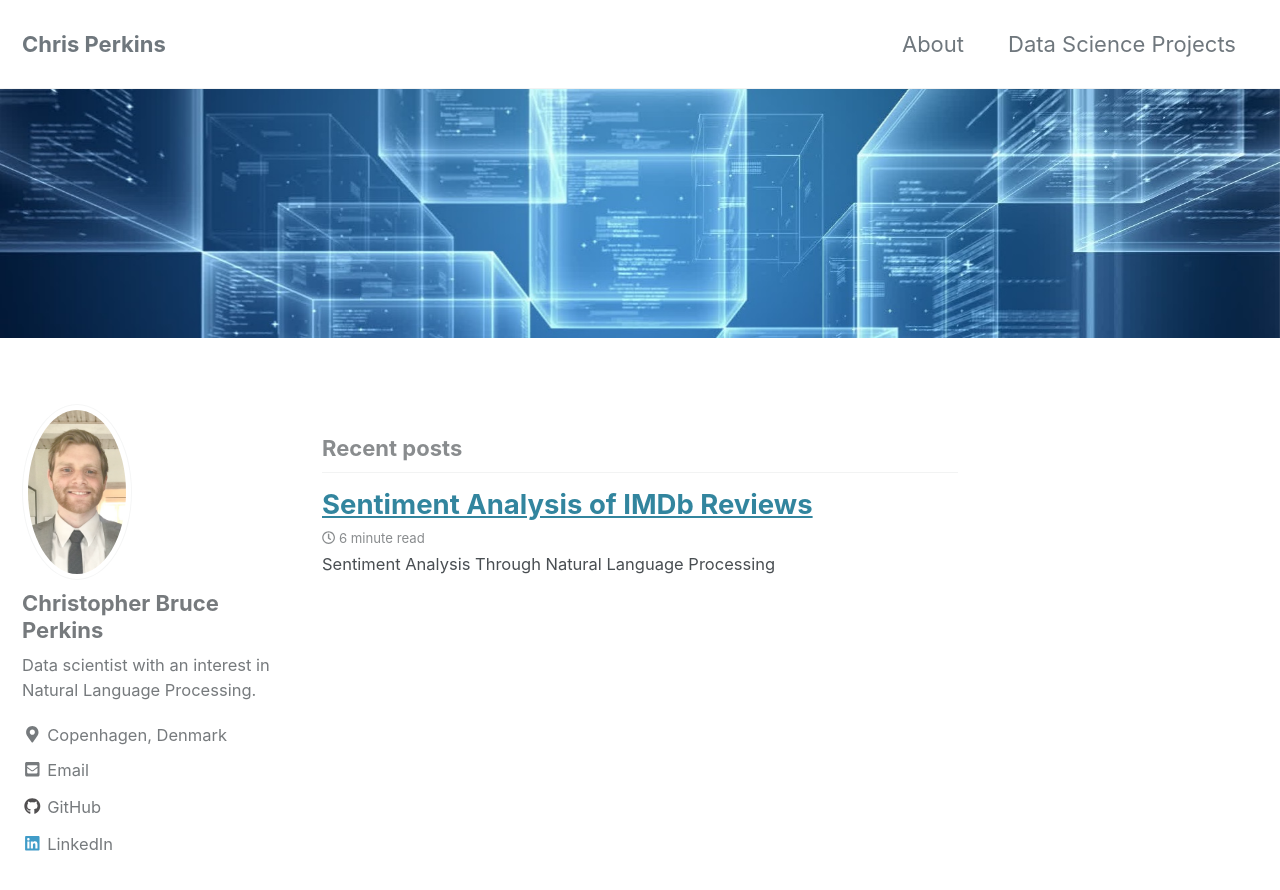
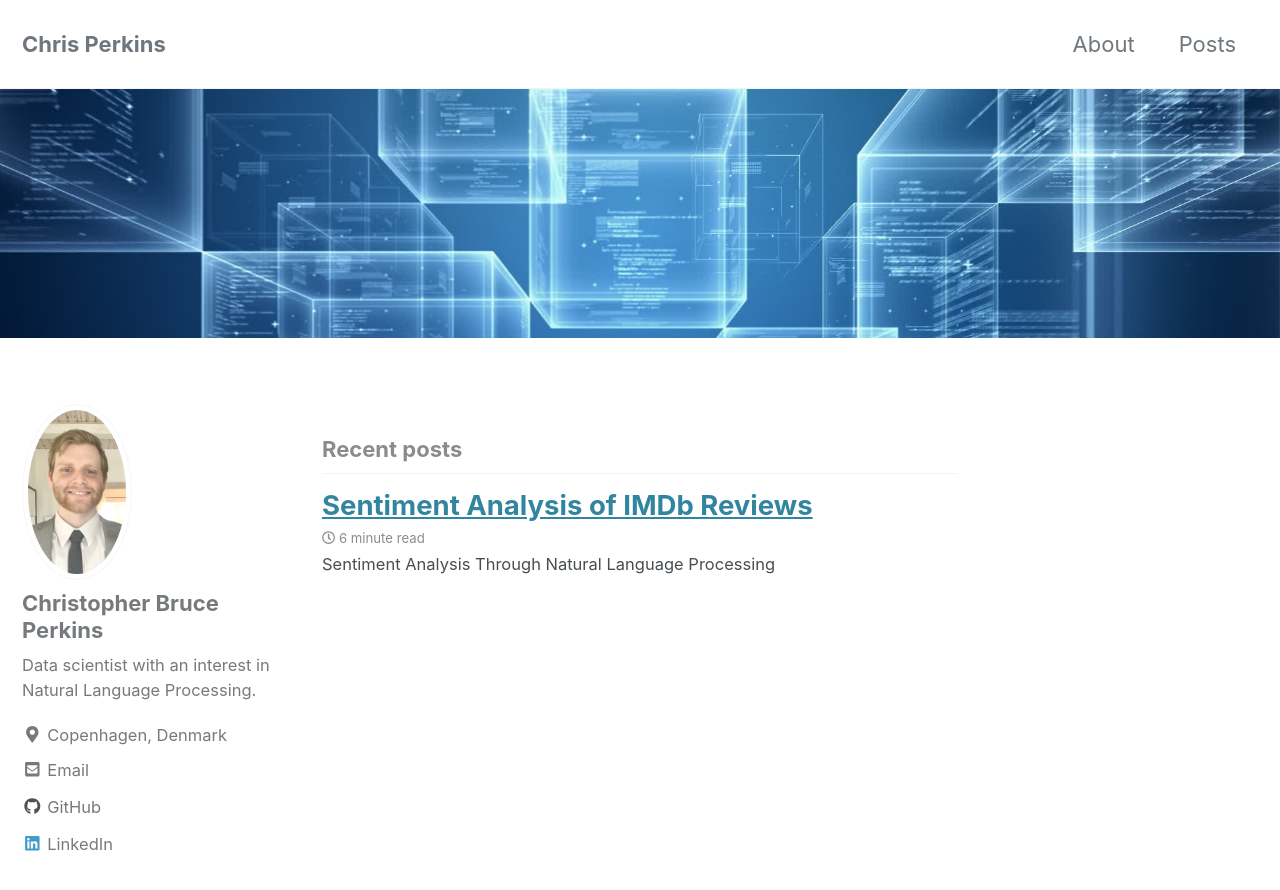
Before and after one commit to CBrucePerkins/CBrucePerkins.github.io, a Jekyll site: the page built from index.html, in a window 1280 px wide and 900 px high. Shown: the top 890 px of the window. Built offline with Jekyll 4.4.1, drawn with Linux system fonts in a browser that asks for light colours; cached includes are drawn as plain includes; nearby versions of some CDN libraries; the list of posts is cut into pages by our own code.

Commit message:
Update navigation.yml

```diff
--- a/_data/navigation.yml
+++ b/_data/navigation.yml
@@ -2,7 +2,7 @@
 main:
   - title: "About"
     url: /about/
-  - title: "Data Science Projects"
+  - title: "Posts"
     url: /Projects/
   # - title: "About"
   #   url: https://mmistakes.github.io/minimal-mistakes/about/
```
